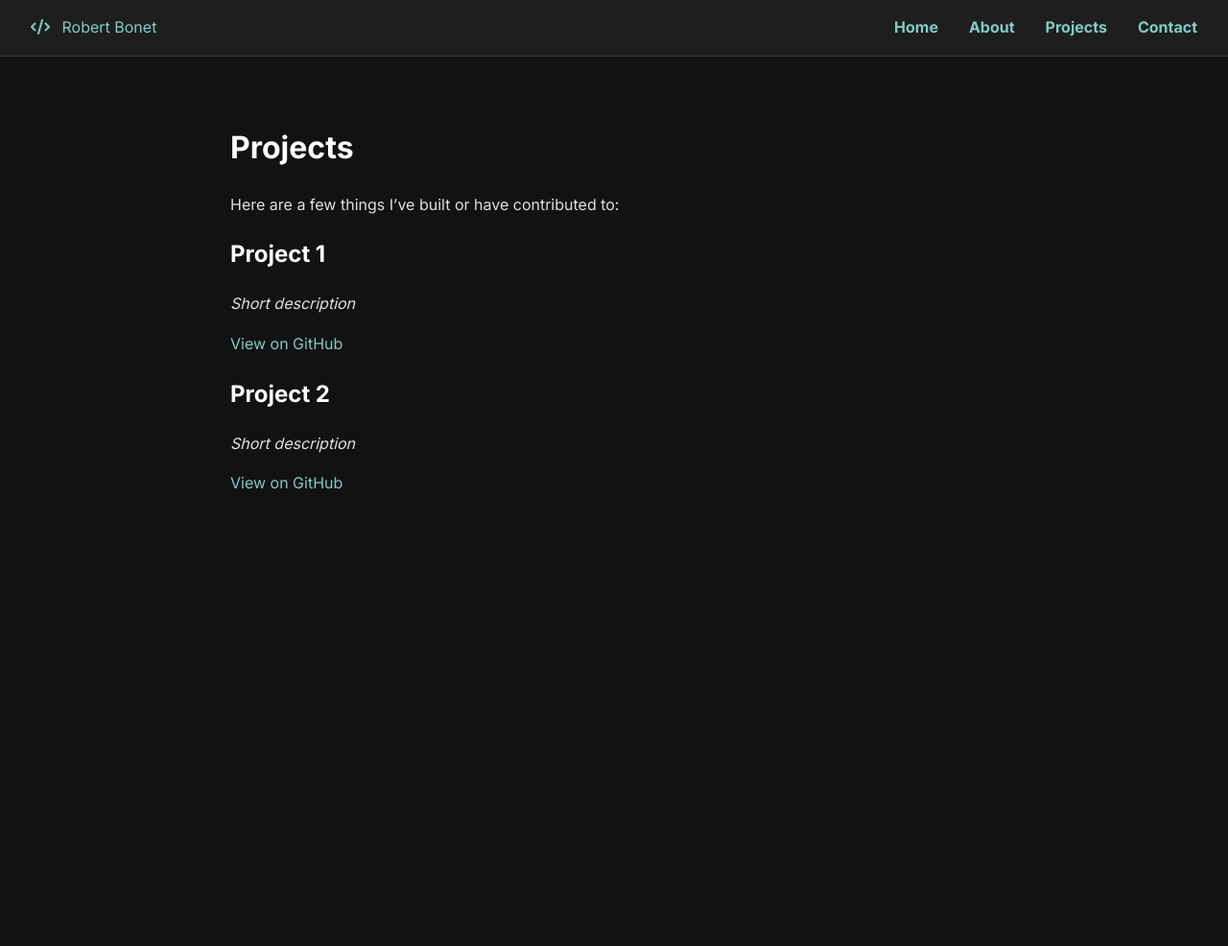
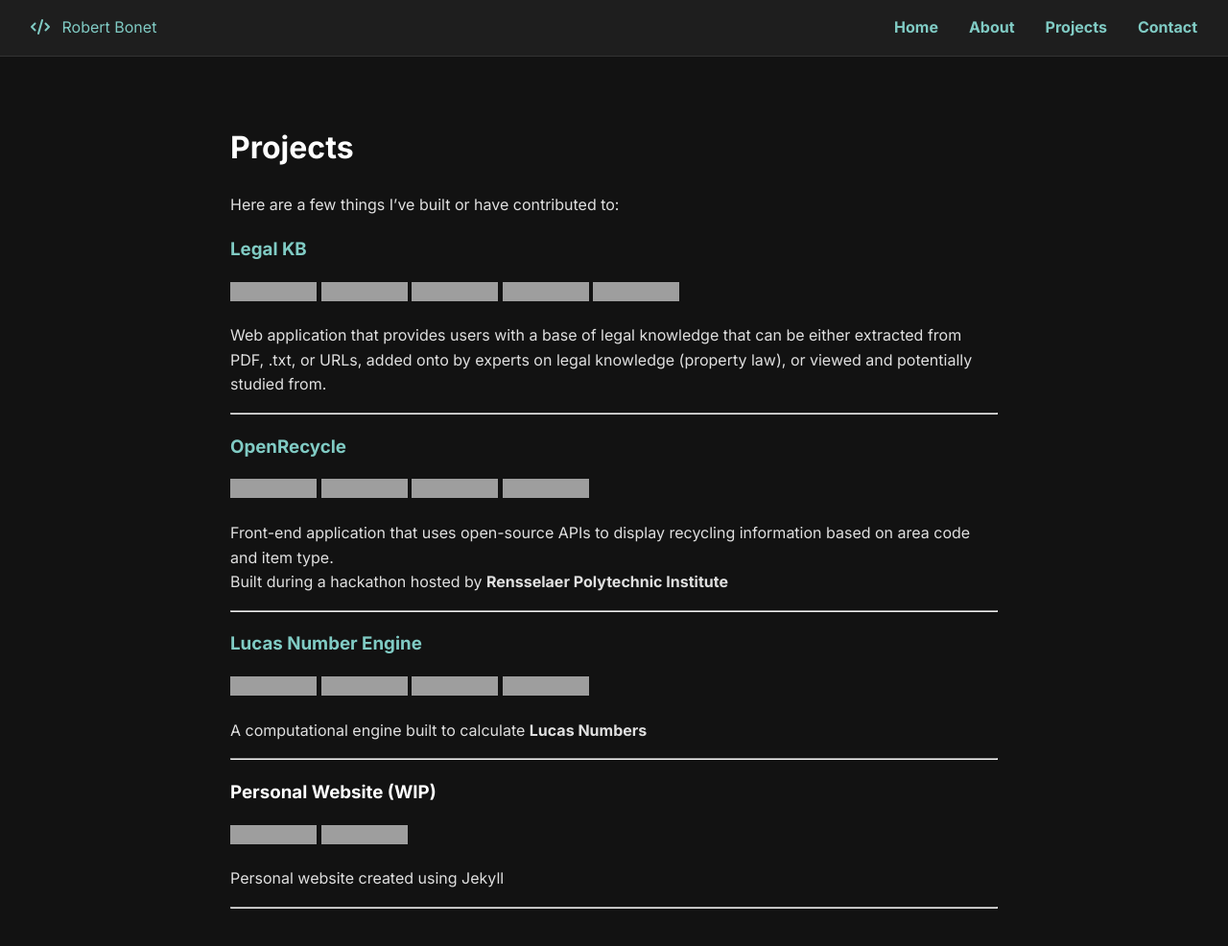
Before and after one commit to vincentbonet/personalwebsite, a Jekyll site: the page built from mysite/pages/projects.markdown, in a window 1280 px wide and 1003 px high. Shown: the top 986 px of the window at 96% size. Built offline with Jekyll 4.4.1, drawn with Linux system fonts in a browser that asks for light colours; grey boxes are pictures that could not be loaded.

Commit message:
Update about, contact, and projects pages: enhance personal information, correct email, and add project descriptions

```diff
--- a/mysite/pages/about.markdown
+++ b/mysite/pages/about.markdown
@@ -5,3 +5,9 @@
 ---
 
 # About Me
+
+I am a computer science student in my senior year, with one more semester to go as of this writing. I have been mostly interested in software engineering, but have recently attained a passion for operating systems, as well as cybersecurity. Privacy and customization have been something I've really honed in on, and Linux, specifically the Arch Linux distro, have been tantamount in allowing me to explore this. Cybersecurity is something that I would like to further explore, but have had a hard time as to where to start, but I will be exploring my options as time goes on.
+
+# About this website
+
+I built this website using [Jekyll](https://jekyllrb.com/), a static site generator written in Ruby. The reason I chose Jekyll was how simple and straightforward it is to input necessary information, and how easy it is for anyone to access what they need to access.
--- a/mysite/pages/contact.markdown
+++ b/mysite/pages/contact.markdown
@@ -6,6 +6,6 @@
 
 # Contact
 
-- Email: `you@example.com`
+- Email: `robonet18@gmail.com`
 - [LinkedIn](#)
-- [GitHub](#)
+- [GitHub](https://github.com/vincentbonet)
--- a/mysite/pages/projects.markdown
+++ b/mysite/pages/projects.markdown
@@ -8,12 +8,44 @@
 
 Here are a few things I've built or have contributed to:
 
-##  Project 1
-*Short description*
 
-[View on GitHub](#)
+### [Legal KB](https://github.com/mudasirkk/ReadBooks25)
+![HTML5](https://img.shields.io/badge/HTML5-E34F26?style=flat-square&logo=html5&logoColor=white)
+![CSS3](https://img.shields.io/badge/CSS3-1572B6?style=flat-square&logo=css3&logoColor=white)
+![JavaScript](https://img.shields.io/badge/JavaScript-F7DF1E?style=flat-square&logo=javascript&logoColor=black)
+![PHP](https://img.shields.io/badge/PHP-777BB4?style=flat-square&logo=php&logoColor=white)
+![Python](https://img.shields.io/badge/Python-3776AB?style=flat-square&logo=python&logoColor=white)
 
-## Project 2
-*Short description*
+Web application that provides users with a base of legal knowledge that can be either extracted from PDF, .txt, or URLs, added onto by experts on legal knowledge (property law), or viewed and potentially studied from.
 
-[View on GitHub](#)
+---
+
+### [OpenRecycle](https://github.com/Nerkled/OpenRecycle)
+![HTML5](https://img.shields.io/badge/HTML5-E34F26?style=flat-square&logo=html5&logoColor=white)
+![CSS3](https://img.shields.io/badge/CSS3-1572B6?style=flat-square&logo=css3&logoColor=white)
+![JavaScript](https://img.shields.io/badge/JavaScript-F7DF1E?style=flat-square&logo=javascript&logoColor=black)
+![Python](https://img.shields.io/badge/Python-3776AB?style=flat-square&logo=python&logoColor=white)
+
+
+Front-end application that uses open-source APIs to display recycling information based on area code and item type.
+Built during a hackathon hosted by **Rensselaer Polytechnic Institute**
+
+---
+
+### [Lucas Number Engine](https://github.com/Nerkled/SEProject)
+![HTML5](https://img.shields.io/badge/HTML5-E34F26?style=flat-square&logo=html5&logoColor=white)
+![CSS3](https://img.shields.io/badge/CSS3-1572B6?style=flat-square&logo=css3&logoColor=white)
+![JavaScript](https://img.shields.io/badge/JavaScript-F7DF1E?style=flat-square&logo=javascript&logoColor=black)
+![Java](https://img.shields.io/badge/Java-ED8B00?style=flat-square&logo=java&logoColor=white)
+
+A computational engine built to calculate **Lucas Numbers**
+
+---
+
+### Personal Website (WIP)
+![Jekyll](https://img.shields.io/badge/Jekyll-CC0000?style=flat-square&logo=jekyll&logoColor=white)
+![Markdown](https://img.shields.io/badge/Markdown-000000?style=flat-square&logo=markdown&logoColor=white)
+
+Personal website created using Jekyll
+
+---
```
